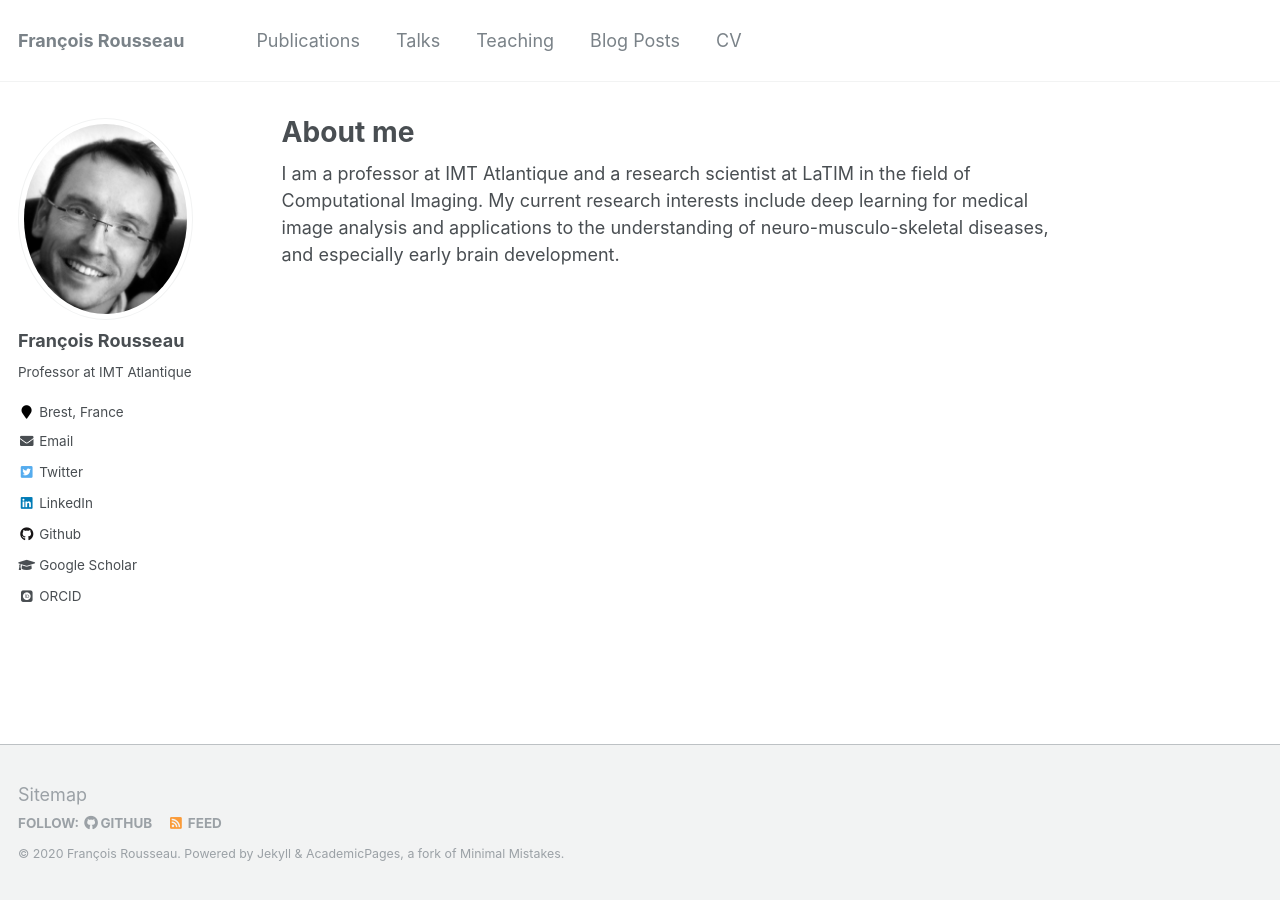
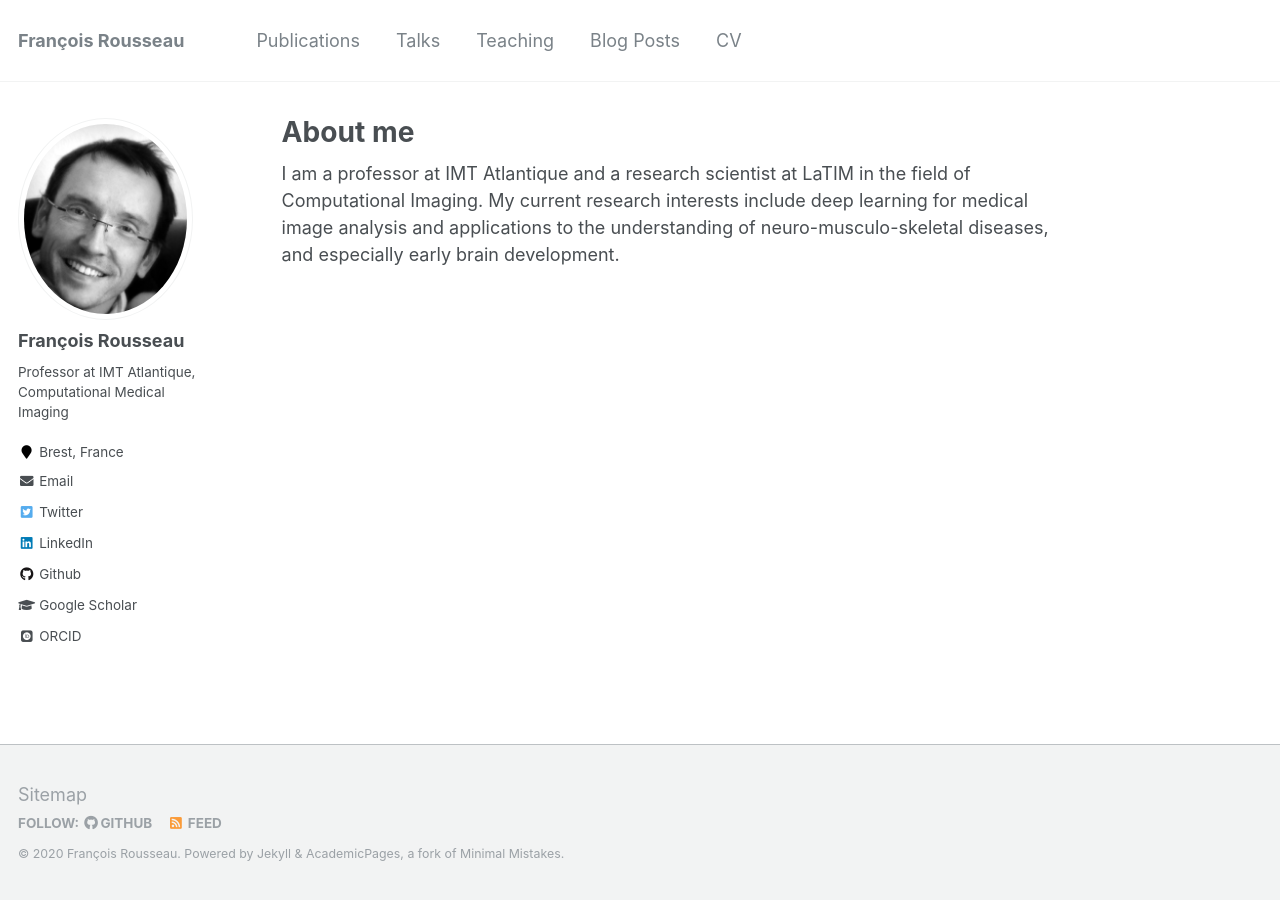
Before and after one commit to rousseau/rousseau.github.io, a Jekyll site: the page built from _pages/about.md, in a window 1280 px wide. Built offline with Jekyll 4.4.1, drawn with Linux system fonts in a browser that asks for light colours; some web fonts are replaced.

Commit message:
Update _config.yml

```diff
--- a/_config.yml
+++ b/_config.yml
@@ -82,7 +82,7 @@ analytics:
 author:
   name             : "François Rousseau"
   avatar           : "profile.jpg"
-  bio              : "Professor at IMT Atlantique"
+  bio              : "Professor at IMT Atlantique, Computational Medical Imaging"
   location         : "Brest, France"
   employer         :
   pubmed           : #"https://www.ncbi.nlm.nih.gov/pubmed/?term=john+snow"
```
